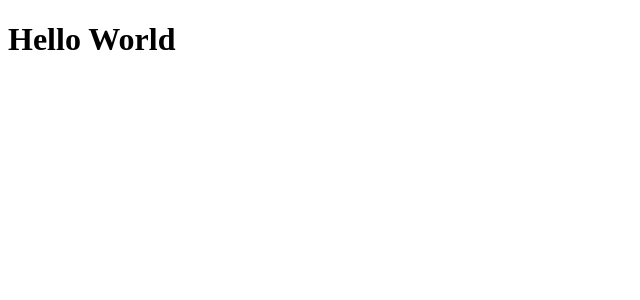
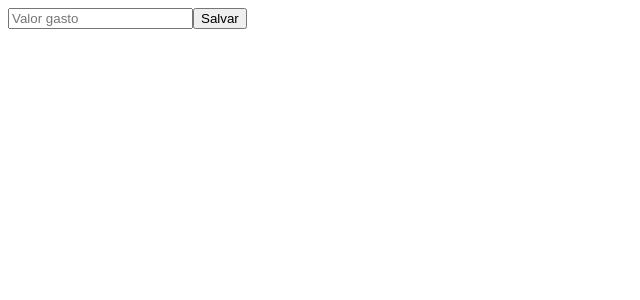
Before and after one commit to joaov1ct0r/react-finance, a React (Vite) app: page / in a window 1280 px wide. Shown: the top 300 px of the page, without its empty margins (0-640 px from the left). Built offline with nearby package versions, Linux system fonts and the light colour scheme.

Commit message:
feat: core do projeto criado em app.tsx

```diff
--- a/src/App.tsx
+++ b/src/App.tsx
@@ -1,7 +1,40 @@
-import React from "react";
+import React, { useState } from "react";
 
 function App() {
-  return <h1>Hello World</h1>;
+  const [values, setValues] = useState<string[]>([]);
+  const [value, setValue] = useState<string>("");
+
+  return (
+    <>
+      <div>
+        <input
+          type="text"
+          placeholder="Valor gasto"
+          value={value}
+          onChange={(e) => {
+            setValue(e.target.value);
+          }}
+        ></input>
+        <button
+          type="submit"
+          onClick={() => {
+            setValues([...values, value]);
+            setValue("");
+          }}
+        >
+          Salvar
+        </button>
+      </div>
+
+      <div>
+        <ul>
+          {values.map((value) => {
+            return <li key={value}>${value}</li>;
+          })}
+        </ul>
+      </div>
+    </>
+  );
 }
 
 export default App;
```
